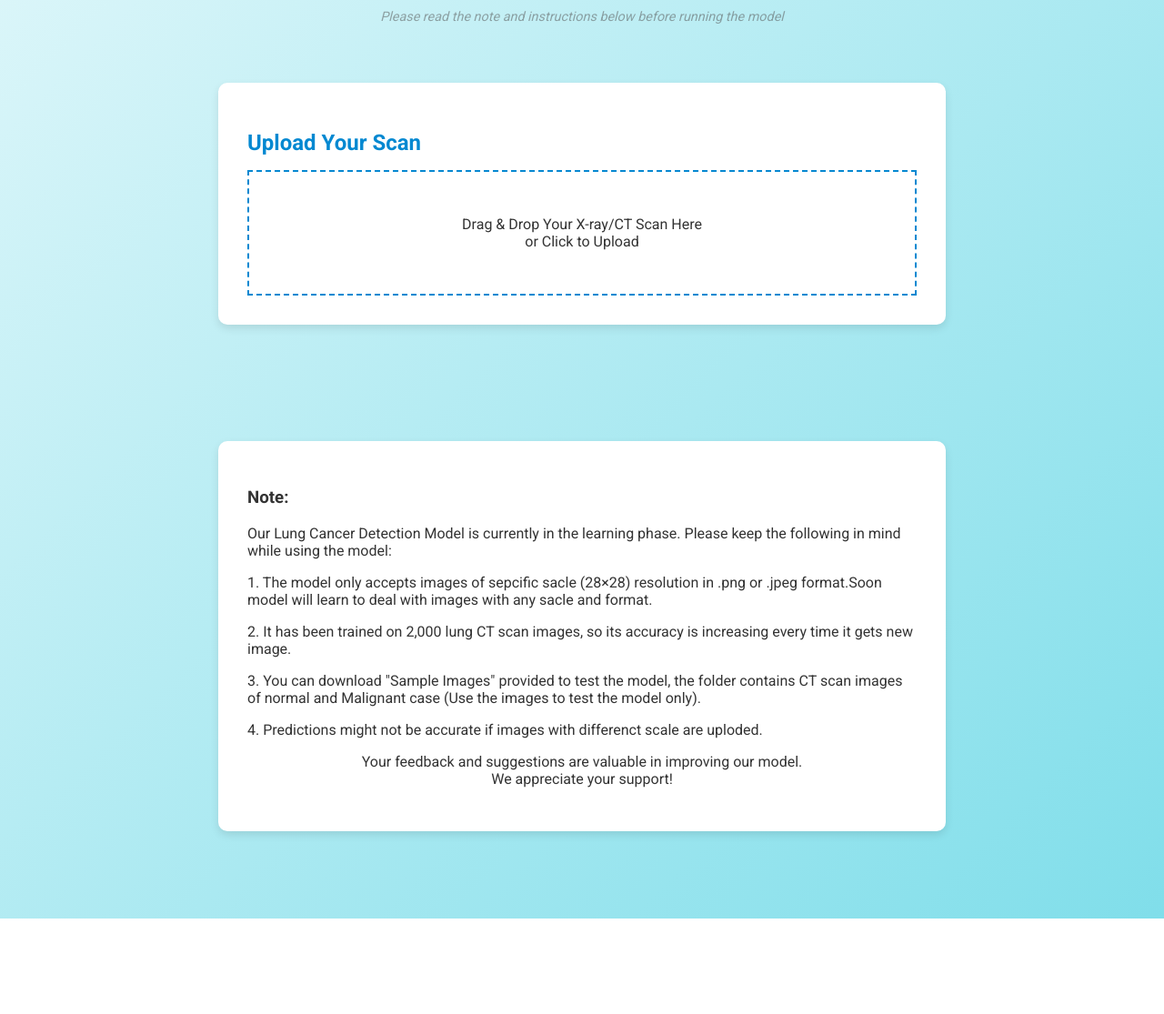
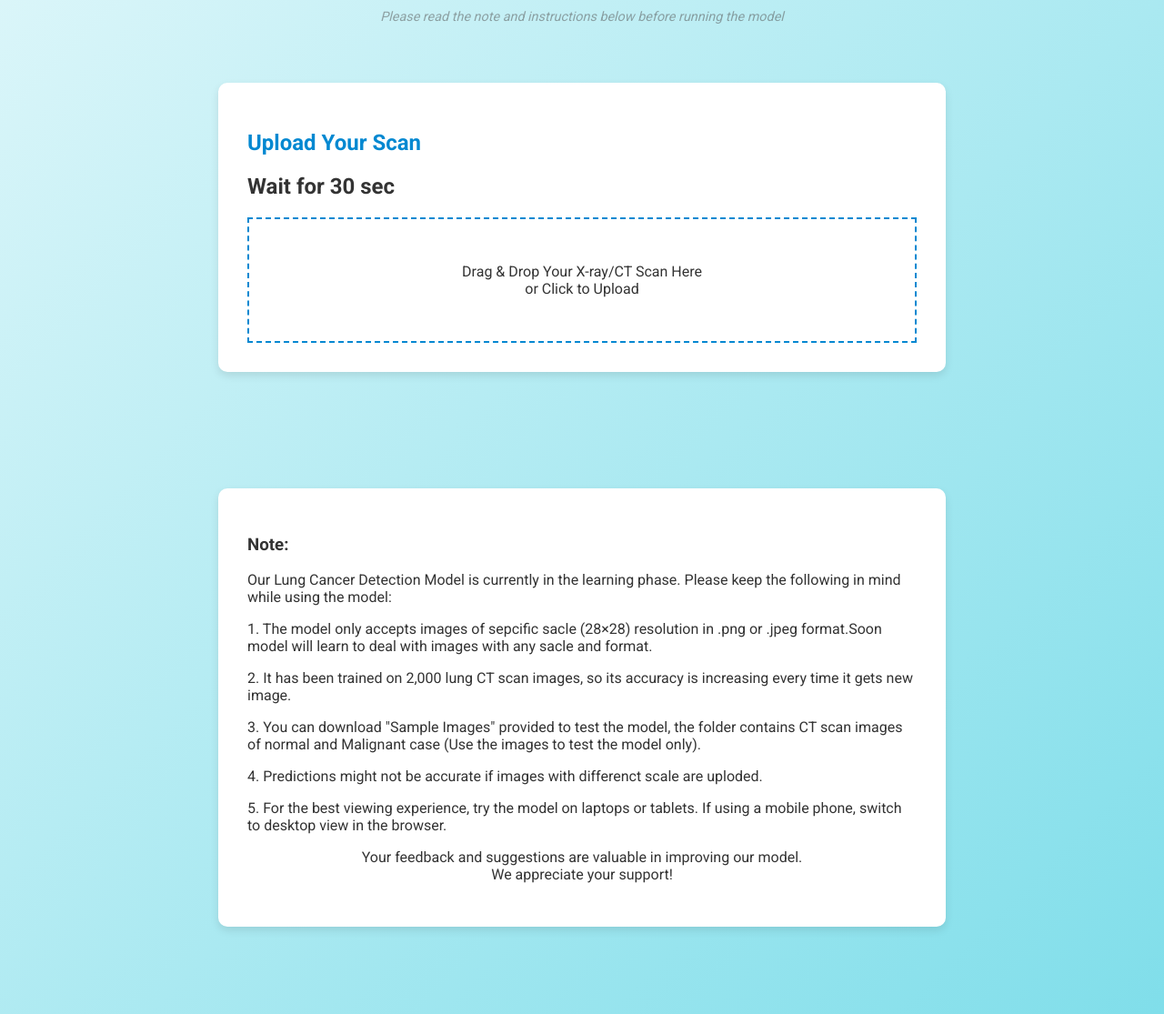
Before and after one commit to AtharvaDigambar/Lung-Cancer-Detection-Using-Deep-Learning, a Flask app: page /demo in a window 1280 px wide. Shown: the part 155-1270 px from the top of the page at 91% size. Before the commit the page ends 1165 px from the top, so only its background shows below. Run offline with Flask 3, Linux system fonts and the light colour scheme; parts of the project's set-up code (start-up, migrations or seed data) failed here and were passed over; some libraries are stand-ins or nearby versions.

Commit message:
Updated demo.html  with new changes

```diff
--- a/templates/demo.html
+++ b/templates/demo.html
@@ -23,6 +23,7 @@
     <div class="container">
         <section id="detection">
             <h2>Upload Your Scan</h2>
+            <h1>Wait for 30 sec</h1>
             <div id="upload" class="upload-zone">
                 <p>Drag & Drop Your X-ray/CT Scan Here<br>or Click to Upload</p>
                 <input type="file" id="fileInput" accept=".jpg,.png" style="display: none;">
@@ -53,6 +54,7 @@
             <p>2. It has been trained on 2,000 lung CT scan images, so its accuracy is increasing every time it gets new image.</p>
             <p>3. You can download "Sample Images" provided to test the model, the folder contains CT scan images of normal and Malignant case (Use the images to test the model only).</p>
             <p>4. Predictions might not be accurate if images with differenct scale are uploded.</p>
+            <p>5. For the best viewing experience, try the model on laptops or tablets. If using a mobile phone, switch to desktop view in the browser.</p>
             <p style="text-align:center">Your feedback and suggestions are valuable in improving our model.<br> We appreciate your support!</p>
         </section>
 
```
